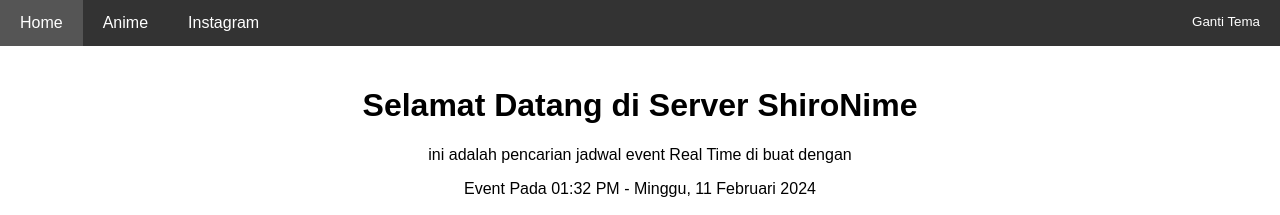
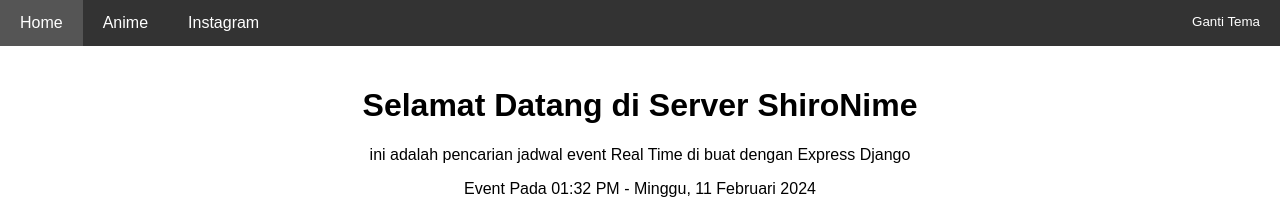
Before and after one commit to shironimeeid/YNNA, a plain HTML site: page index.html in a window 1280 px wide. Shown: the top 215 px of the page. Drawn offline with nearby package versions, Linux system fonts and the light colour scheme.

Commit message:
Update index.html

```diff
--- a/index.html
+++ b/index.html
@@ -16,7 +16,7 @@
     </div>
     <div class="container">
         <h1>Selamat Datang di Server ShiroNime</h1>
-        <p>ini adalah pencarian jadwal event Real Time di buat dengan</p>
+        <p>ini adalah pencarian jadwal event Real Time di buat dengan Express Django</p>
         <div id="datetime"></div>
         <div id="search-container">
             <input type="text" id="search-input" placeholder="Cari event atau lokasi...">
```
